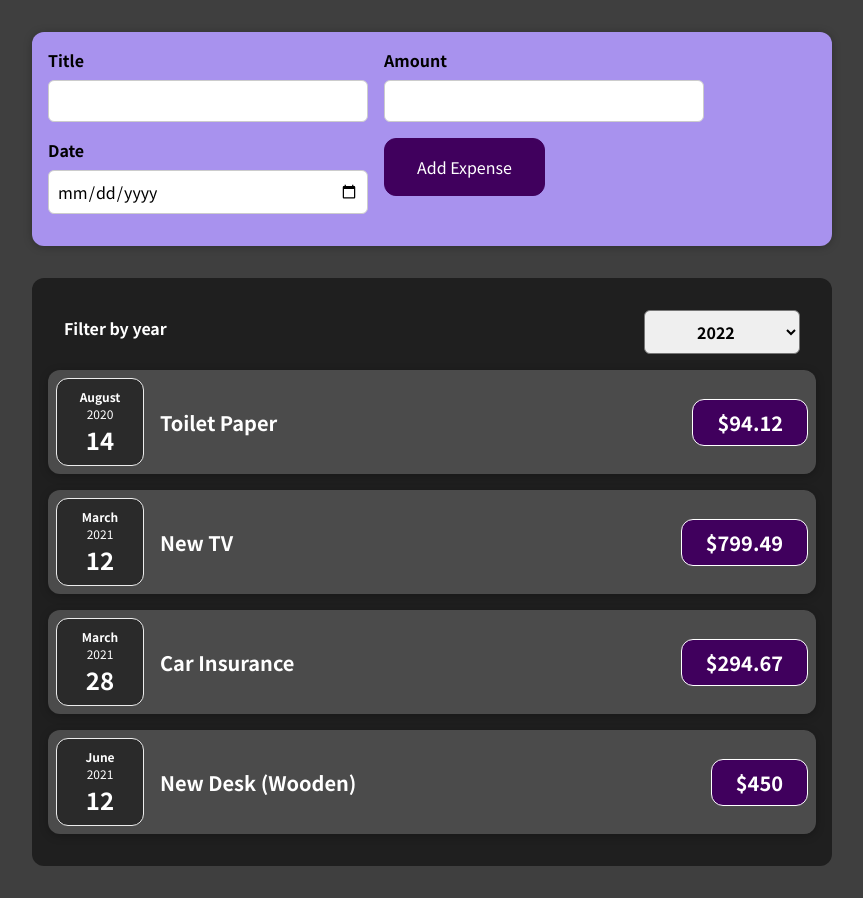
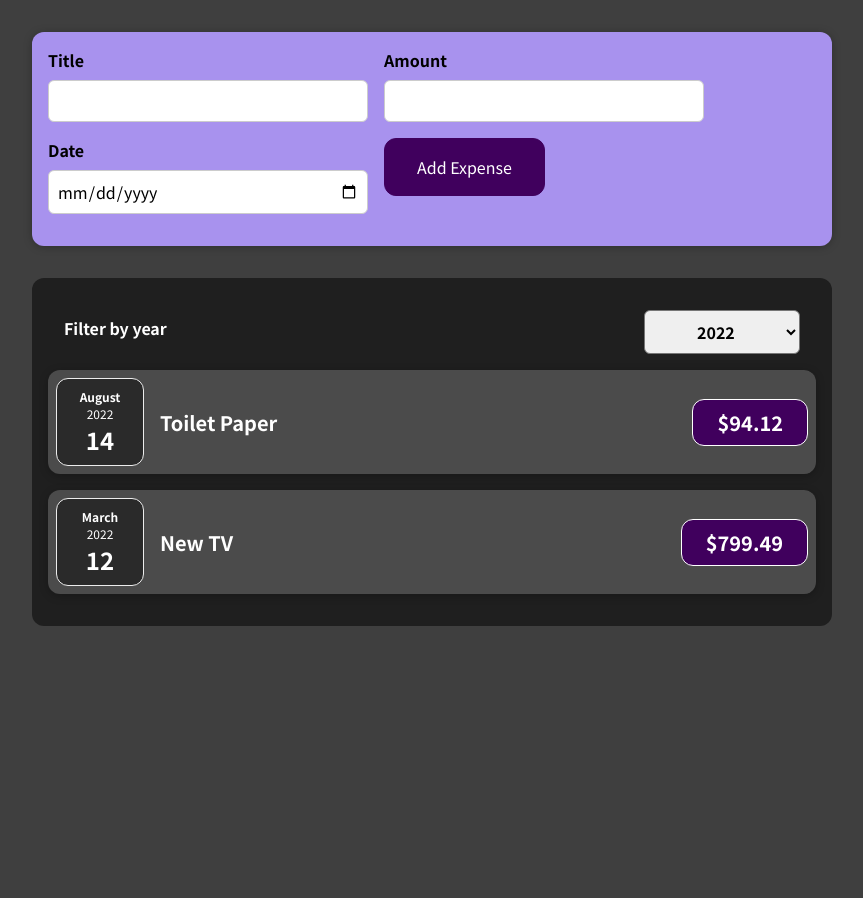
Before and after one commit to billybep/expense-tracker, a React (Create React App) app: page / in a window 1280 px wide. Shown: the whole page, without its empty margins (208-1071 px from the left). After the commit the page ends 800 px from the top, so only its background shows below. Built offline with nearby package versions, Linux system fonts and the light colour scheme.

Commit message:
add conditional rendering for render filteredExpenses

```diff
--- a/src/App.js
+++ b/src/App.js
@@ -1,32 +1,36 @@
+import { useState } from "react";
 import Expenses from "./components/Expenses/Expenses";
 import NewExpense from "./components/NewExpense/NewExpense";
 
-const App = () => {
-  const expenses = [
+const DUMMY_EXPENSES = [
   {
     id: 'e1',
     title: 'Toilet Paper',
     amount: 94.12,
-      date: new Date(2020, 7, 14),
+    date: new Date(2022, 7, 14),
   },
-    { id: 'e2', title: 'New TV', amount: 799.49, date: new Date(2021, 2, 12) },
+  { id: 'e2', title: 'New TV', amount: 799.49, date: new Date(2022, 2, 12) },
   {
     id: 'e3',
     title: 'Car Insurance',
     amount: 294.67,
-      date: new Date(2021, 2, 28),
+    date: new Date(2023, 2, 28),
   },
   {
     id: 'e4',
     title: 'New Desk (Wooden)',
     amount: 450,
-      date: new Date(2021, 5, 12),
+    date: new Date(2023, 5, 12),
   },
 ];
 
+const App = () => {
+  const [expenses, setExpenses] = useState(DUMMY_EXPENSES)
+
   const addExpenseHandler = (expense) => {
-    console.log('inApp');
-    console.log(expense);
+    setExpenses((prevExpenses) => {
+      return [expense, ...prevExpenses]
+    })
   }
 
   return (
--- a/src/components/Expenses/ExpenseItem.js
+++ b/src/components/Expenses/ExpenseItem.js
@@ -5,6 +5,7 @@ import './ExpenseItem.css'
 
 const ExpenseItem = (props) => {
   return (
+    <li>
       <Card className="expense-item">
         <ExpenseDate date={props.date} />
         <div className="expense-item__description">
@@ -12,6 +13,7 @@ const ExpenseItem = (props) => {
           <div className="expense-item__price">${props.amount}</div>
         </div>
       </Card>
+    </li>
   )
 }
 
--- a/src/components/Expenses/Expenses.js
+++ b/src/components/Expenses/Expenses.js
@@ -1,8 +1,8 @@
 import React, { useState } from 'react'
-import ExpenseItem from './ExpenseItem'
 import Card from '../UI/Card'
 import ExpensesFilter from './ExpensesFilter'
 import './Expenses.css'
+import ExpensesList from './ExpensesList'
 
 const Expenses = (props) => {
   const [filteredYear, setFilteredYear] = useState('2022')
@@ -11,6 +11,10 @@ const Expenses = (props) => {
     setFilteredYear(selectedYear)
   }
 
+  const filteredExpenses = props.items.filter(expense => {
+    return expense.date.getFullYear().toString() === filteredYear
+  })
+
   return (
     <div>
       <Card className="expenses">
@@ -18,26 +22,7 @@ const Expenses = (props) => {
           selected={filteredYear}
           onChangeFilter={filterChangeHandler}
         />
-        <ExpenseItem
-          title={props.items[0].title}
-          amount={props.items[0].amount}
-          date={props.items[0].date}
-        />
-        <ExpenseItem
-          title={props.items[1].title}
-          amount={props.items[1].amount}
-          date={props.items[1].date}
-        />
-        <ExpenseItem
-          title={props.items[2].title}
-          amount={props.items[2].amount}
-          date={props.items[2].date}
-        />
-        <ExpenseItem
-          title={props.items[3].title}
-          amount={props.items[3].amount}
-          date={props.items[3].date}
-        />
+        <ExpensesList items={filteredExpenses} />
       </Card>
     </div>
   )
--- /dev/null
+++ b/src/components/Expenses/ExpensesList.css
@@ -0,0 +1,9 @@
+.expenses-list {
+  list-style: none;
+  padding: 0;
+}
+
+.expenses-list__fallback {
+  color: white;
+  text-align: center;
+}
--- /dev/null
+++ b/src/components/Expenses/ExpensesList.js
@@ -0,0 +1,24 @@
+import React from 'react'
+import ExpenseItem from './ExpenseItem';
+import './ExpensesList.css'
+
+const ExpensesList = (props) => {
+  if (props.items.length === 0) {
+    return <h2 className="expenses-list__fallback">Found no expenses.</h2>
+  }
+
+  return (
+    <ul className="expenses-list">
+      {props.items.map((expense) => (
+        <ExpenseItem
+          key={expense.id}
+          title={expense.title}
+          amount={expense.amount}
+          date={expense.date}
+        />
+      ))}
+    </ul>
+  )
+}
+
+export default ExpensesList
```
Also changed, not shown: 1 other file (tests, documents, lock files or other folders). Lines whose indentation alone changed are shown as unchanged.
